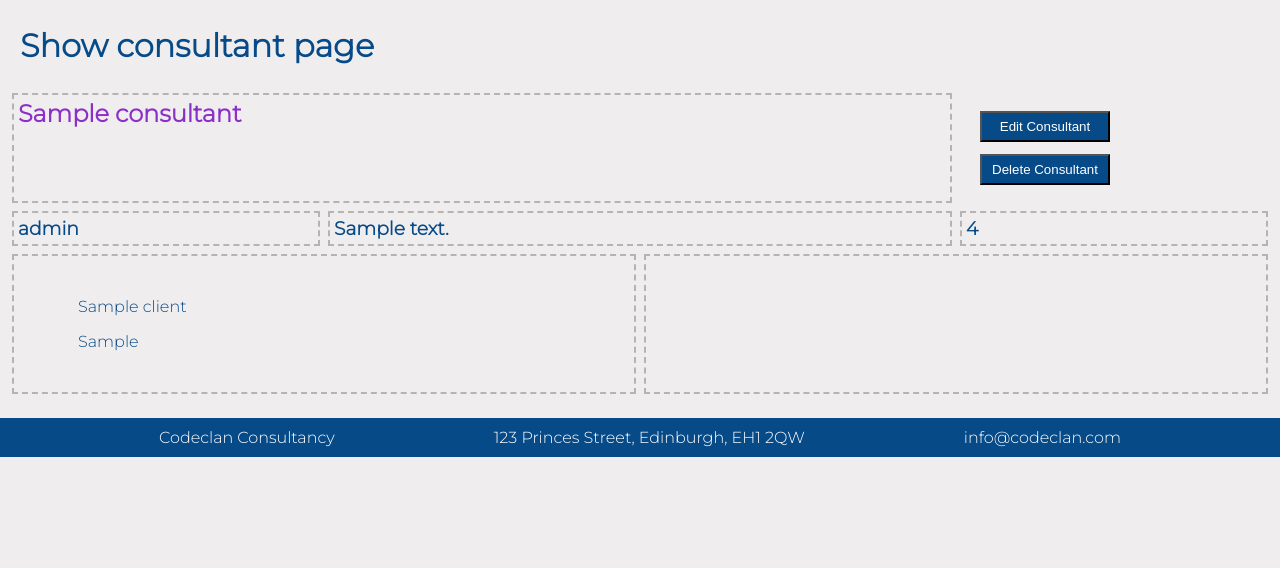
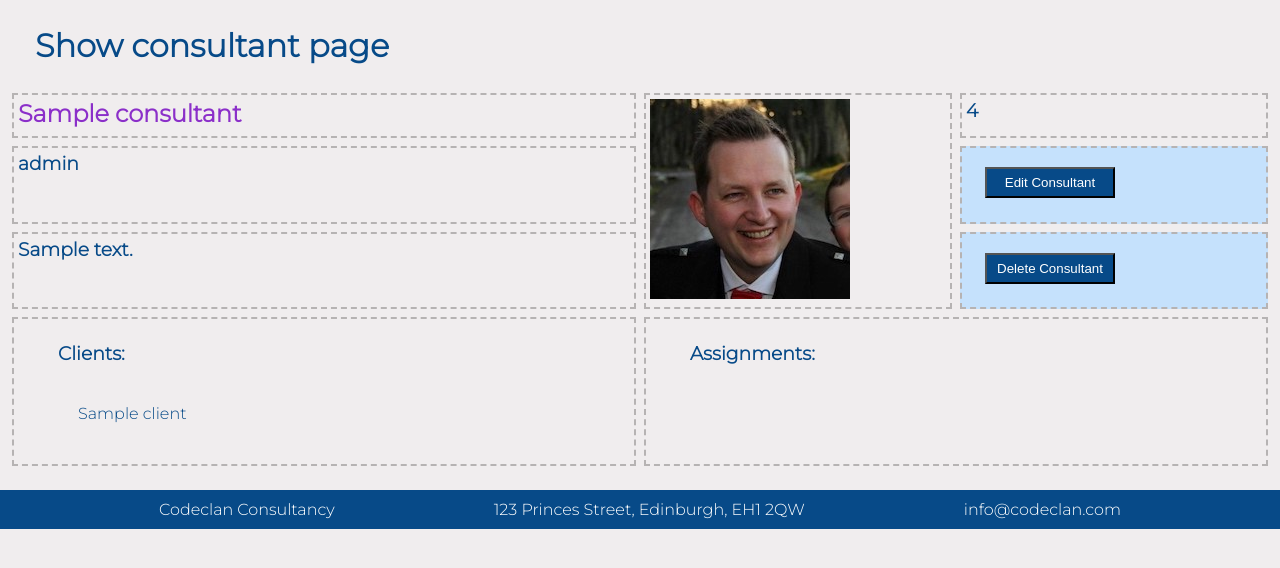
Before and after one commit to michaelmccoll/Project_Secure_Design, a Flask app: page /consultants/1 in a window 1280 px wide. Shown: the part 136-704 px from the top of the page. Run offline with Flask 2, Linux system fonts and the light colour scheme; a database or web service that is not in the repository returns one stand-in record (values such as "Sample title"); some libraries are stand-ins or nearby versions.

Commit message:
Some more CSS styling

```diff
--- a/static/form.css
+++ b/static/form.css
@@ -31,3 +31,7 @@ option {
     margin: 4px;
     width: 200px;
 }
+
+form {
+    margin: 15px;
+}
--- a/static/header.css
+++ b/static/header.css
@@ -4,7 +4,7 @@
     padding-inline-start: 10px;
     padding-inline-end: 10px;
     background-image: url(../static/img/header_background.png);
-    background-repeat: no-repeat;
+    background-repeat:no-repeat;
     height: 120px;
   }
 
--- /dev/null
+++ b/static/index.css
@@ -0,0 +1,7 @@
+.index {
+    display: grid;
+    grid-auto-flow: row;
+    grid-template-columns: 50% 50%;
+    justify-content: center;
+    align-items: center;
+}
--- a/static/profile.css
+++ b/static/profile.css
@@ -61,6 +61,28 @@
     padding: 4px;
 }
 
+.update {
+    grid-area: update;
+    border:dashed;
+    border-width: 2px;
+    border-color: rgb(182, 179, 179);
+    margin: 4px;
+    padding: 4px;
+    background-color: #C5E1FC;
+    vertical-align: middle;
+}
+
+.delete {
+    grid-area: delete;
+    border:dashed;
+    border-width: 2px;
+    border-color: rgb(182, 179, 179);
+    margin: 4px;
+    padding: 4px;
+    background-color: #C5E1FC;
+    vertical-align: middle;
+}
+
 .profile {
     display: grid;
     grid-template-columns: 1fr 1fr 1fr 1fr;
@@ -68,7 +90,8 @@
     margin: 4px;
     padding: 4px;
     grid-template-areas:
-        "name name name picture"
-        "role summary summary day_rate"
+        "name name picture day_rate"
+        "role role picture update"
+        "summary summary picture delete"
         "clients clients assignments assignments";
 }
--- a/static/style.css
+++ b/static/style.css
@@ -14,7 +14,7 @@ div {
 
 h1 {
     padding: 10px;
-    margin: 10px;
+    margin: 10px 25px;
 }
 
 h2 {
@@ -27,7 +27,7 @@ body > a {
     border-style:outset;
     border-width: 2px;
     width: 30px;
-    margin: 5px 20px;
+    margin: 5px 35px;
     text-decoration: none;
     background-color: #C5E1FC;
     display:flex;
--- a/templates/assignments/index.html
+++ b/templates/assignments/index.html
@@ -3,10 +3,11 @@
 {% block content %}
     <h1>Index assignment page</h1>
     <a href="/assignments/new">Create a new assignment</a>
+    <div class="index">
         {% for assignment in all_assignments %}
             <div>
                 <hr>
-        <h2><b>Assignment Description: {{assignment.description}}</b></h2>
+                <h2><b>Assignment: {{assignment.description}}</b></h2>
                 <p><b>Consultant Assigned: </b>{{assignment.consultant.name}}</p>
                 <p><b>Client: </b>{{assignment.client.name}}</p>
                 <p><b>Days Required: </b>{{assignment.days_required}}</p>
@@ -14,4 +15,5 @@
                 <a href="/assignments/{{assignment.id}}">More Details</a>
             </div>
         {% endfor %}
+    </div>
 {% endblock %}
--- a/templates/assignments/new.html
+++ b/templates/assignments/new.html
@@ -1,7 +1,7 @@
 {% extends "base.html" %}
 
 {% block content %}
-    <h1>New assignment page</h1>
+    <h1>Create a new assignment</h1>
         <form action="/assignments" method="POST">
             <div>
                 <label for="description">Assignment Description: </label>
--- a/templates/assignments/show.html
+++ b/templates/assignments/show.html
@@ -3,7 +3,7 @@
 {% block content %}
     <h1>Show assignment page</h1>
         <div>
-        <h2>{{assignment.description}}</h2>
+            <h1>{{assignment.description}}</h1>
             <div>
                 <form action="/assignments/{{assignment.id}}/edit">
                     <input class="submit" type="submit" value="Edit Assignment">
--- a/templates/base.html
+++ b/templates/base.html
@@ -10,6 +10,7 @@
     <link rel="stylesheet" href="{{ url_for('static', filename='footer.css') }}">
     <link rel="stylesheet" href="{{ url_for('static', filename='form.css') }}">
     <link rel="stylesheet" href="{{ url_for('static', filename='profile.css') }}">
+    <link rel="stylesheet" href="{{ url_for('static', filename='index.css') }}">
     <title>Consultancy App</title>
 </head>
 <body>
--- a/templates/clients/index.html
+++ b/templates/clients/index.html
@@ -3,13 +3,15 @@
 {% block content %}
     <h1>Index client page</h1>
     <a href="/clients/new">Create new client</a>
+    <div class="index">
         {% for client in all_clients %}
         <div>
             <hr>
-            <h2><b>Client Name: {{client.name}}</b></h2>
+            <h2><b>Client: {{client.name}}</b></h2>
             <p><b>Type of Business: </b>{{client.type_of_business}}</p>
             <p><b>Contact Details: </b>{{client.contact_details}}</p>
             <a href="/clients/{{client.id}}">Consultants Assigned</a>
         </div>
         {% endfor %}
+    </div>
 {% endblock %}
--- a/templates/clients/new.html
+++ b/templates/clients/new.html
@@ -1,7 +1,7 @@
 {% extends "base.html" %}
 
 {% block content %}
-    <h1>New client page</h1>
+    <h1>Create a new client</h1>
         <form action="/clients" method="POST">
             <div>
                 <label for="name">Client Name: </label>
--- a/templates/consultants/index.html
+++ b/templates/consultants/index.html
@@ -3,14 +3,15 @@
 {% block content %}
     <h1>Index consultant page</h1>
     <a href="/consultants/new">Create new consultant</a>
+    <div class="index">
         {% for consultant in all_consultants %}
             <div>
                 <hr>
-                <h2><b>Consultant Name: {{consultant.name}}</b></h2>
+                <h2><b>Consultant: {{consultant.name}}</b></h2>
                 <p><b>Role: </b>{{consultant.role}}</p>
                 <p><b>Summary: </b>{{consultant.summary}}</p>
-                <p><b>Day Rate: </b>{{consultant.day_rate}}</p>
                 <a href="/consultants/{{consultant.id}}">More Details</a>
             </div>
         {% endfor %}
+    </div>
 {% endblock %}
--- a/templates/consultants/new.html
+++ b/templates/consultants/new.html
@@ -1,7 +1,7 @@
 {% extends "base.html" %}
 
 {% block content %}
-    <h1>New consultant page</h1>
+    <h1>Create a new consultant</h1>
         <form action="/consultants" method="POST">
             <div>
                 <label for="name">Consultant Name: </label>
--- a/templates/consultants/show.html
+++ b/templates/consultants/show.html
@@ -7,11 +7,17 @@
         <h3 class="role">{{consultant.role}}</h3>
         <h3 class="summary">{{consultant.summary}}</h3>
         <h3 class="day_rate">{{consultant.day_rate}}</h3>
-        <div>
+
+        <div class="picture">
+            <img src="/static/profiles/mmccoll.jpeg" alt="">
+        </div>
+
+        <div class="update">
             <form action="/consultants/{{consultant.id}}/edit">
                 <input class="submit" type="submit" value="Edit Consultant">
             </form>
-
+        </div>
+        <div class="delete">
             <form action="/consultants/{{consultant.id}}/delete" method="POST">
                 <input class="submit" type="submit" value="Delete Consultant">
             </form>
@@ -19,10 +25,10 @@
 
         <div class="clients">
             <ul>
+                <h3>Clients:</h3>
                 {% for client in clients %}
                     <div>
                         <p>{{client.name}}</p>
-                        <p>{{client.type_of_business}}</p>
                     </div>
                 {% endfor %}
             </ul>
@@ -30,6 +36,7 @@
 
         <div class="assignments">
             <ul>
+                <h3>Assignments:</h3>
                 {% for assignment in assignments %}
                     <div>
                         <p>{{assignment.description}}</p>
```
Also changed, not shown: console.py (+47 -4 lines), static/profiles/mmccoll.jpeg (added). Lines whose indentation alone changed are shown as unchanged.
